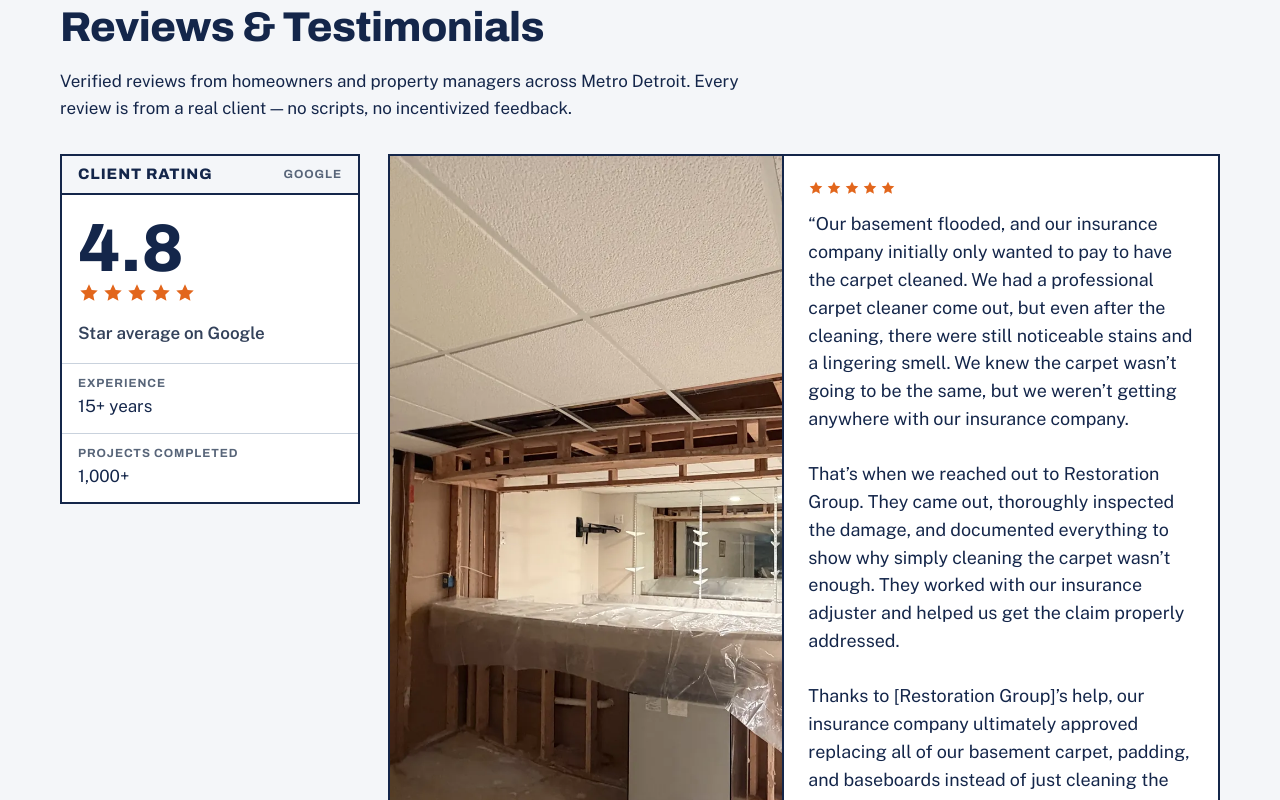
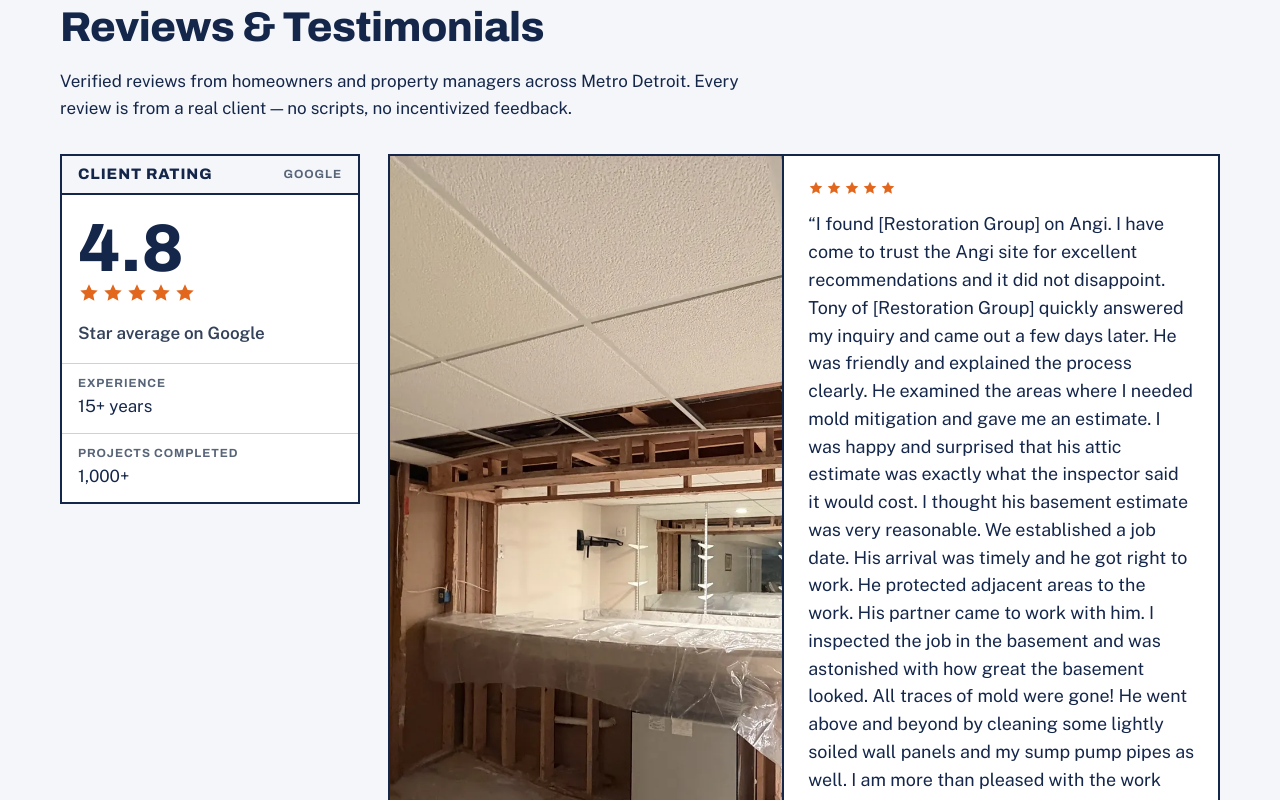
Before and after one commit to tonyv5498-afk/rgmd-website, a Next.js app: page / in a window 1280 px wide. Shown: the part 11200-12000 px from the top of the page. Built offline with nearby package versions, Linux system fonts and the light colour scheme; no server answers.

Commit message:
Add Yvonne V. Google review
Co-Authored-By: Claude Opus 5.5 <noreply@anthropic.com>
Claude-Session: https://claude.ai/code/session_0164y3EwykPw66AtNocvdsjv

```diff
--- a/data/site.ts
+++ b/data/site.ts
@@ -33,6 +33,13 @@ export const COVERAGE_DISCLAIMER =
   "We do not make coverage decisions or act as a public adjuster. Coverage is determined solely by the insurance carrier based on the policy terms. Our role is to provide accurate documentation of conditions and scope, invoicing exactly for services rendered.";
 
 export const REVIEWS = [
+  {
+    quote:
+      "I found [Restoration Group] on Angi. I have come to trust the Angi site for excellent recommendations and it did not disappoint. Tony of [Restoration Group] quickly answered my inquiry and came out a few days later. He was friendly and explained the process clearly. He examined the areas where I needed mold mitigation and gave me an estimate. I was happy and surprised that his attic estimate was exactly what the inspector said it would cost. I thought his basement estimate was very reasonable. We established a job date. His arrival was timely and he got right to work. He protected adjacent areas to the work. His partner came to work with him. I inspected the job in the basement and was astonished with how great the basement looked. All traces of mold were gone! He went above and beyond by cleaning some lightly soiled wall panels and my sump pump pipes as well. I am more than pleased with the work done and have no reservation recommending this company. Angi comes through again!",
+    author: "Yvonne V.",
+    source: "Google",
+    service: "Attic & Basement Mold Remediation",
+  },
   {
     quote:
       "Tony was very knowledgeable and kind. He inspected my attic and helped me to find the source of were water was getting into my attic that was causing a leak in my ceiling. Tony was able to answer all my questions in kind professional manner. I would definitely recommend Tony and [Restoration Group] to help you find the source of of unwanted leaks in your home and remediation of the damages that leak water can cause.",
```
